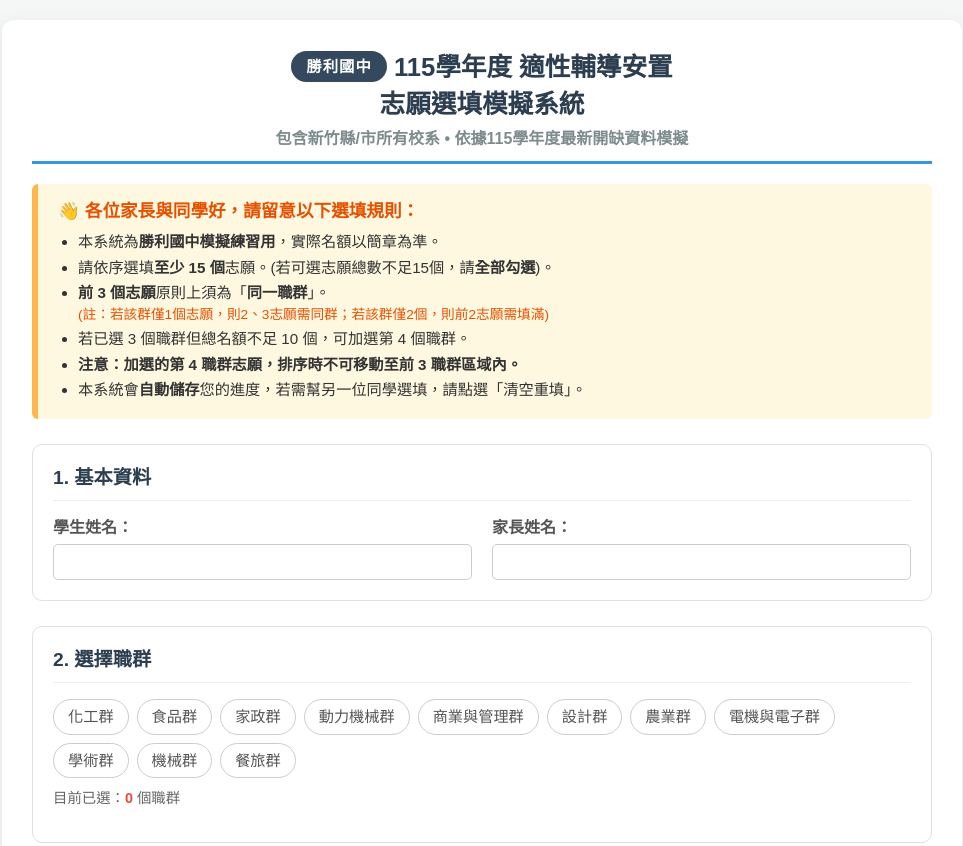
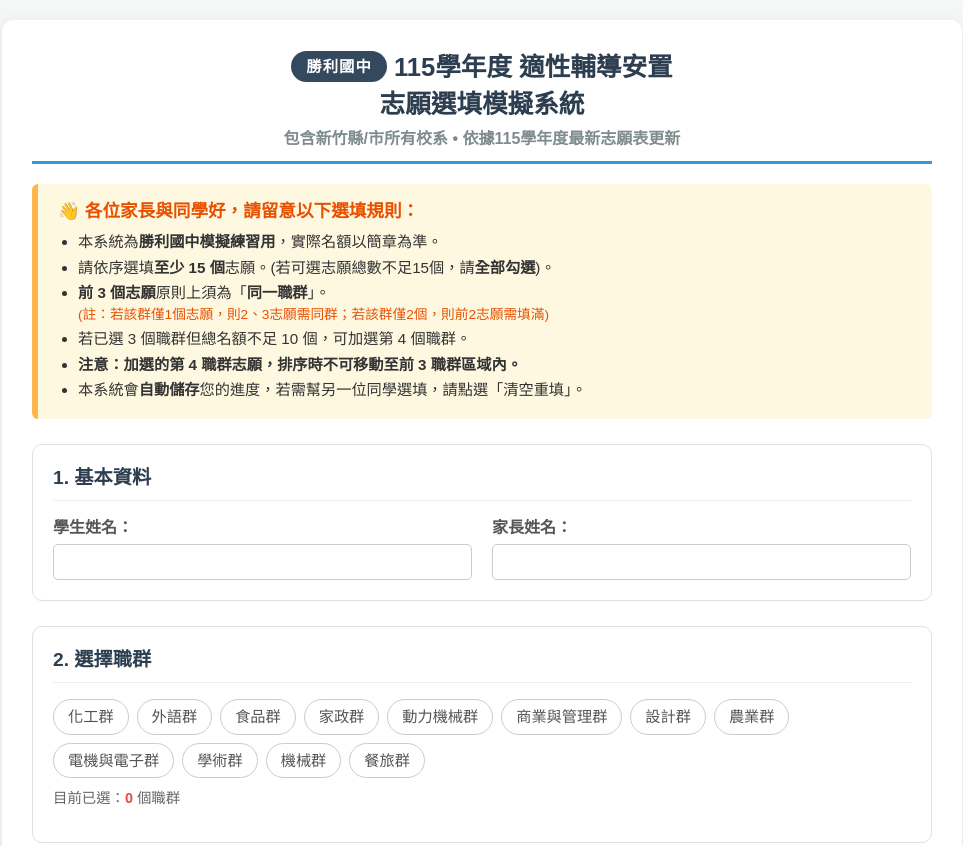
Before and after one commit to huangyuwen0604-gif/SLJH115-3, a plain HTML site: page index.html in a window 1280 px wide. Shown: the top 846 px of the page, without its empty margins (158-1121 px from the left). Drawn offline with nearby package versions, Linux system fonts and the light colour scheme.

```diff
--- a/index.html
+++ b/index.html
@@ -35,7 +35,6 @@
   /* 職群按鈕 */
   .cluster-area { display: flex; flex-wrap: wrap; gap: 8px; }
   .c-btn { padding: 6px 14px; border: 1px solid #ccc; border-radius: 50px; cursor: pointer; background: #fff; transition: 0.2s; font-size: 0.95em; color: #555; }
-  .c-btn:hover { background: #f0f0f0; transform: translateY(-2px); }
   .c-btn.active { background: #2c3e50; color: #fff; border-color: #2c3e50; font-weight: bold; box-shadow: 0 4px 6px rgba(0,0,0,0.2); }
   .c-btn.fourth { background: #e67e22; border-color: #d35400; color: white; }
 
@@ -158,7 +157,7 @@
 
   <div id="pageForm">
     <h1><span class="badge-school">勝利國中</span> 115學年度 適性輔導安置<br>志願選填模擬系統</h1>
-    <div class="subtitle">包含新竹縣/市所有校系 • 依據115學年度最新開缺資料模擬</div>
+    <div class="subtitle">包含新竹縣/市所有校系 • 依據115學年度最新志願表更新</div>
 
     <div class="welcome-box">
       <span class="welcome-title">👋 各位家長與同學好，請留意以下選填規則：</span>
@@ -260,14 +259,26 @@
 
 <script>
     // ==========================================
-    // 1. 資料庫 (115學年度 勝利國中適性輔導安置 - 最新版)
+    // 1. 資料庫 (115學年度 勝利國中適性輔導安置 - 圖片更新版)
     // ==========================================
     const DB = [
         {
             c: "化工群",
             cls: "bg-chem",
             list: [
-                {s:"縣立自強高工", d:"化工科"}
+                {s:"縣立自強高工", d:"化工科"},
+                {s:"國立新竹高工", d:"化工科"}
+            ]
+        },
+        {
+            c: "外語群",
+            cls: "bg-service",
+            list: [
+                {s:"私立光復高中", d:"應用日語科"},
+                {s:"私立光復高中", d:"應用英語科"},
+                {s:"國立新竹高商", d:"應用英語科"},
+                {s:"私立曙光女中", d:"應用日語科 (限女生)"},
+                {s:"私立曙光女中", d:"應用英語科 (限女生)"}
             ]
         },
         {
@@ -283,15 +294,19 @@
             list: [
                 {s:"私立仰德高中", d:"時尚造型科"},
                 {s:"私立東泰高中", d:"時尚造型科"},
-                {s:"私立義民高中", d:"幼兒保育科 (限女生)"},
-                {s:"國立關西高中", d:"家政科"}
+                {s:"私立義民高中", d:"幼兒保育科"},
+                {s:"國立關西高中", d:"家政科"},
+                {s:"私立光復高中", d:"幼兒保育科"},
+                {s:"私立光復高中", d:"時尚造型科"},
+                {s:"私立光復高中", d:"照顧服務科"}
             ]
         },
         {
             c: "動力機械群",
             cls: "bg-power",
             list: [
-                {s:"私立東泰高中", d:"汽車科"}
+                {s:"私立東泰高中", d:"汽車科"},
+                {s:"私立光復高中", d:"汽車科"}
             ]
         },
         {
@@ -299,12 +314,21 @@
             cls: "bg-business",
             list: [
                 {s:"私立義民高中", d:"商用資訊科 (實用技能學程)"},
+                {s:"國立新竹高商", d:"銷售事務科 (實用技能學程)"},
+                {s:"國立新竹高商", d:"商用資訊科 (實用技能學程)"},
                 {s:"私立仰德高中", d:"電子商務科"},
                 {s:"私立東泰高中", d:"資料處理科"},
                 {s:"縣立湖口高中", d:"商業經營科"},
                 {s:"國立陽明交大附中", d:"商業經營科"},
                 {s:"私立義民高中", d:"資料處理科"},
-                {s:"國立關西高中", d:"商業經營科"}
+                {s:"國立關西高中", d:"商業經營科"},
+                {s:"私立光復高中", d:"資料處理科"},
+                {s:"市立香山高中", d:"資料處理科"},
+                {s:"國立新竹高商", d:"商業經營科"},
+                {s:"國立新竹高商", d:"國際貿易科"},
+                {s:"國立新竹高商", d:"資料處理科"},
+                {s:"私立磐石高中", d:"資料處理科"},
+                {s:"私立曙光女中", d:"商業經營科 (限女生)"}
             ]
         },
         {
@@ -313,7 +337,12 @@
             list: [
                 {s:"私立內思高中", d:"多媒體設計科"},
                 {s:"私立義民高中", d:"廣告技術科 (實用技能學程)"},
-                {s:"私立義民高中", d:"廣告設計科"}
+                {s:"私立義民高中", d:"廣告設計科"},
+                {s:"私立光復高中", d:"室內設計科"},
+                {s:"私立光復高中", d:"廣告設計科"},
+                {s:"私立光復高中", d:"多媒體設計科"},
+                {s:"市立香山高中", d:"美術工藝科"},
+                {s:"國立新竹高工", d:"室內空間設計科"}
             ]
         },
         {
@@ -336,6 +365,12 @@
                 {s:"私立東泰高中", d:"水電技術科 (實用技能學程)"},
                 {s:"國立陽明交大附中", d:"資訊科"},
                 {s:"私立義民高中", d:"資訊科"},
+                {s:"私立光復高中", d:"資訊科"},
+                {s:"私立光復高中", d:"電子科"},
+                {s:"私立光復高中", d:"電機科"},
+                {s:"國立新竹高工", d:"資訊科"},
+                {s:"國立新竹高工", d:"電機科"},
+                {s:"私立磐石高中", d:"電機科"},
                 {s:"國立關西高中", d:"電機科"}
             ]
         },
@@ -352,14 +387,29 @@
                 {s:"縣立湖口高中", d:"普通科"},
                 {s:"國立陽明交大附中", d:"普通科"},
                 {s:"私立義民高中", d:"普通科"},
-                {s:"國立關西高中", d:"普通科"}
+                {s:"國立關西高中", d:"普通科"},
+                {s:"私立光復高中", d:"普通科"},
+                {s:"市立成德高中", d:"普通科"},
+                {s:"國立竹科實中", d:"普通科"},
+                {s:"市立建功高中", d:"普通科"},
+                {s:"市立香山高中", d:"普通科"},
+                {s:"國立新竹女中", d:"普通科 (限女生)"},
+                {s:"國立新竹高中", d:"普通科 (限男生)"},
+                {s:"國立新竹高商", d:"綜合高中"},
+                {s:"私立磐石高中", d:"普通科"},
+                {s:"私立曙光女中", d:"普通科 (限女生)"}
             ]
         },
         {
             c: "機械群",
             cls: "bg-machine",
             list: [
-                {s:"私立內思高中", d:"機械科"}
+                {s:"私立內思高中", d:"機械科"},
+                {s:"國立新竹高工", d:"板金科"},
+                {s:"國立新竹高工", d:"製圖科"},
+                {s:"國立新竹高工", d:"機械科"},
+                {s:"國立新竹高工", d:"機械加工科 (實用技能學程)"},
+                {s:"私立磐石高中", d:"機械科"}
             ]
         },
         {
@@ -371,7 +421,8 @@
                 {s:"私立仰德高中", d:"餐飲管理科"},
                 {s:"私立東泰高中", d:"餐飲技術科 (實用技能學程)"},
                 {s:"私立東泰高中", d:"餐飲管理科"},
-                {s:"國立關西高中", d:"餐飲管理科"}
+                {s:"國立關西高中", d:"餐飲管理科"},
+                {s:"私立光復高中", d:"餐飲管理科"}
             ]
         }
     ];
@@ -401,11 +452,11 @@
             fourth: state.fourth
         };
         // 更新 Key 避免與舊資料混淆
-        localStorage.setItem('vsm_sim_data_115_final', JSON.stringify(dataToSave));
+        localStorage.setItem('vsm_sim_data_115_image_update', JSON.stringify(dataToSave));
     }
 
     function loadFromLocalStorage() {
-        const savedData = localStorage.getItem('vsm_sim_data_115_final');
+        const savedData = localStorage.getItem('vsm_sim_data_115_image_update');
         if (savedData) {
             try {
                 const parsed = JSON.parse(savedData);
@@ -422,7 +473,7 @@
 
     window.appClearAll = function() {
         if (confirm("這將清空所有已選填的志願與姓名，確定嗎？")) {
-            localStorage.removeItem('vsm_sim_data_115_final');
+            localStorage.removeItem('vsm_sim_data_115_image_update');
             location.reload();
         }
     };
```
